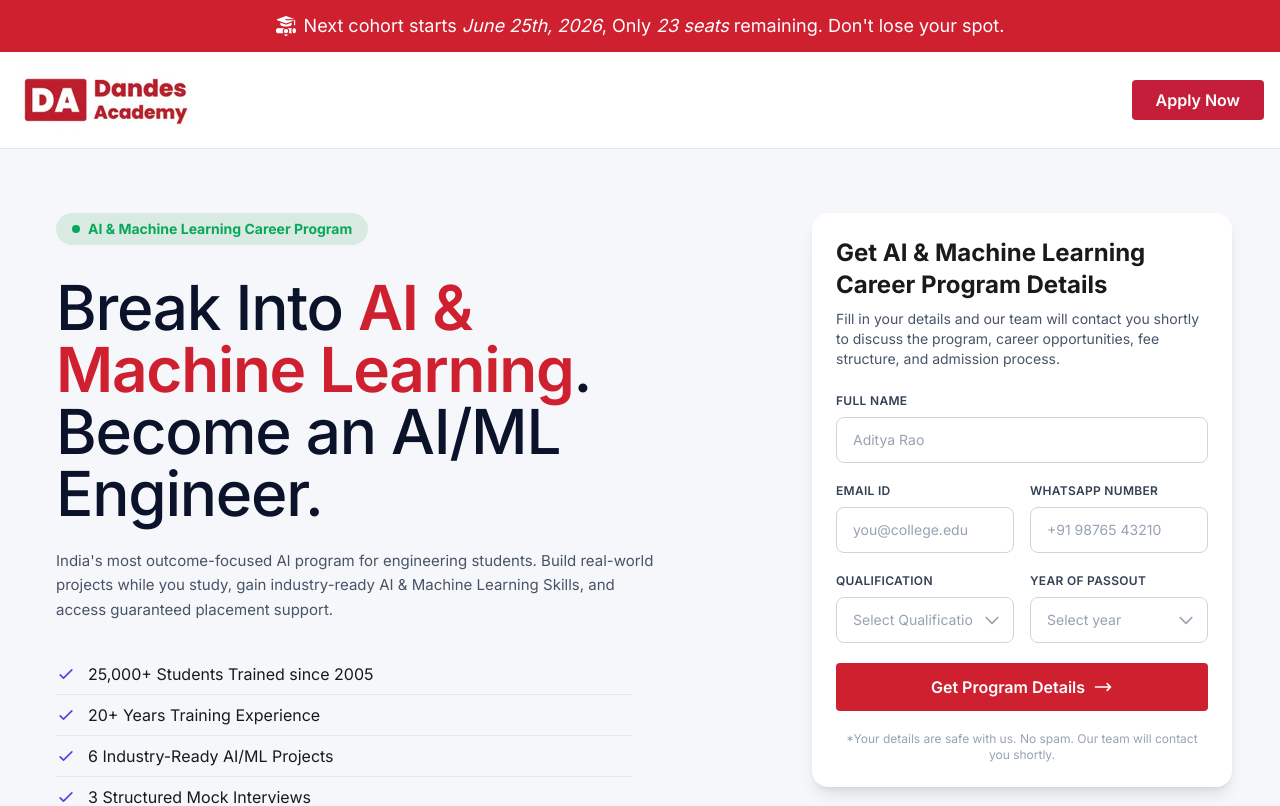
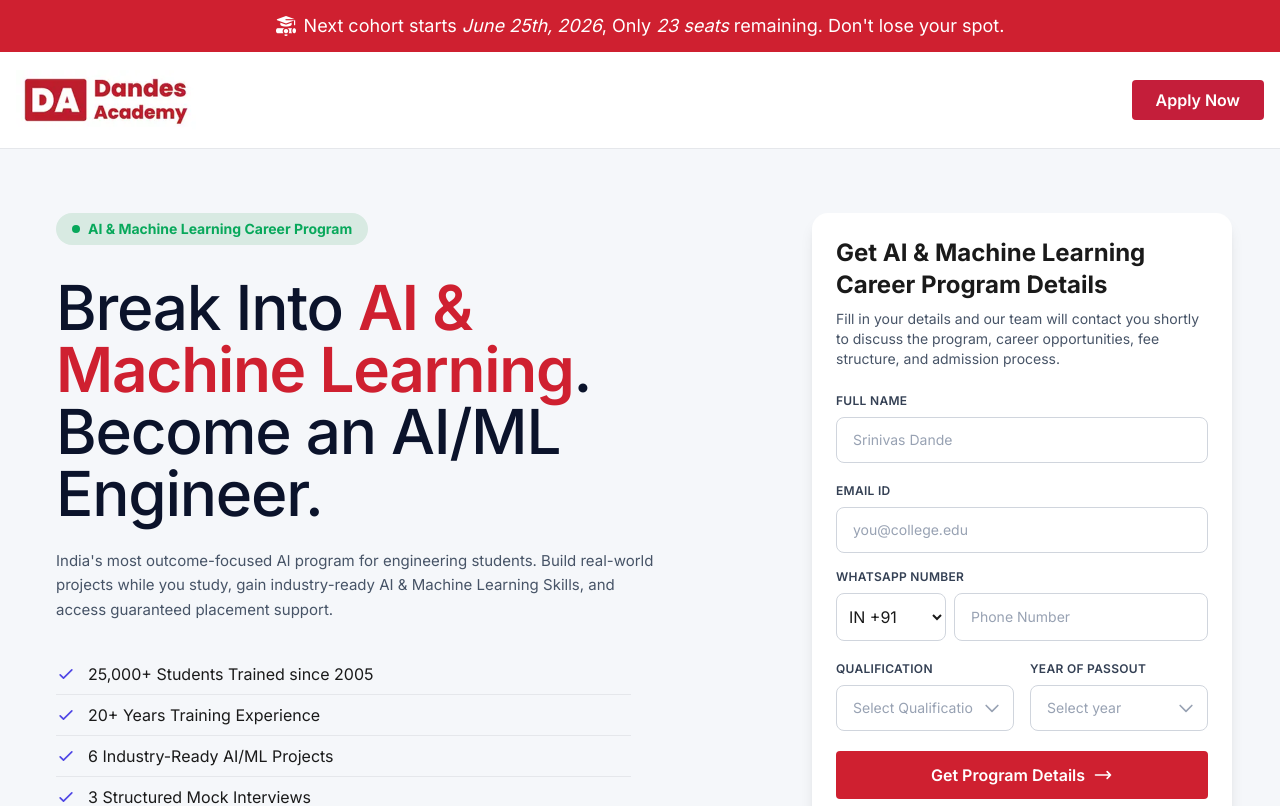
Before and after one commit to srinivas-dande/students-landing-page, a Next.js app: page / in a window 1280 px wide. Shown: the top 806 px of the page. Built offline with nearby package versions, Linux system fonts and the light colour scheme.

Commit message:
Country NO

```diff
--- a/package.json
+++ b/package.json
@@ -11,6 +11,7 @@
   },
   "dependencies": {
     "@prisma/client": "^6.15.0",
+    "libphonenumber-js": "^1.13.7",
     "next": "16.2.7",
     "nodemailer": "^8.0.10",
     "react": "19.2.4",
--- a/src/components/landing/HeroSection.jsx
+++ b/src/components/landing/HeroSection.jsx
@@ -1,5 +1,30 @@
 "use client";
 import { useState, useEffect } from "react";
+import { isValidPhoneNumber } from "libphonenumber-js";
+
+
+const countries = [
+  { code: "IN", dial: "+91" },
+  { code: "US", dial: "+1" },
+  { code: "CA", dial: "+1" },
+  { code: "GB", dial: "+44" },
+  { code: "AU", dial: "+61" },
+  { code: "AE", dial: "+971" },
+  { code: "SG", dial: "+65" },
+  { code: "DE", dial: "+49" },
+  { code: "FR", dial: "+33" },
+  { code: "NL", dial: "+31" },
+  { code: "IE", dial: "+353" },
+  { code: "NZ", dial: "+64" },
+  { code: "SA", dial: "+966" },
+  { code: "QA", dial: "+974" },
+  { code: "KW", dial: "+965" },
+  { code: "OM", dial: "+968" },
+  { code: "BH", dial: "+973" },
+  { code: "ZA", dial: "+27" },
+  { code: "MY", dial: "+60" },
+  { code: "JP", dial: "+81" },
+];
 
 export default function HeroSection() {
 
@@ -34,6 +59,8 @@ export default function HeroSection() {
   const [errors, setErrors] = useState({});
   const [loading, setLoading] = useState(false);
   const [successMessage, setSuccessMessage] = useState("");
+  const [countryCode, setCountryCode] = useState("+91");
+  const [phoneError, setPhoneError] = useState("");
 
   useEffect(() => {
     const params = new URLSearchParams(window.location.search);
@@ -74,8 +101,12 @@ export default function HeroSection() {
 
     if (!formData.whatsapp_number.trim()) {
       newErrors.whatsapp_number = "WhatsApp number is required";
-    } else if (!/^\d{10}$/.test(formData.whatsapp_number)) {
-      newErrors.whatsapp_number = "Enter a valid 10 digit number";
+    } else {
+      const fullPhone = `${countryCode}${formData.whatsapp_number}`;
+
+      if (!isValidPhoneNumber(fullPhone)) {
+        newErrors.whatsapp_number = "Enter a valid phone number";
+      }
     }
 
     if (!formData.year_of_passout) {
@@ -102,6 +133,11 @@ export default function HeroSection() {
       return;
     }
 
+    const payload = {
+      ...formData,
+      whatsapp_number: `${countryCode}${formData.whatsapp_number}`,
+    };
+
     try {
       setLoading(true);
       const response = await fetch("/api/student-lead", {
@@ -109,7 +145,7 @@ export default function HeroSection() {
         headers: {
           "Content-Type": "application/json",
         },
-        body: JSON.stringify(formData),
+        body: JSON.stringify(payload),
       });
 
       const result = await response.json();
@@ -233,7 +269,7 @@ export default function HeroSection() {
                     full_name: e.target.value,
                   })
                 }
-                placeholder="Aditya Rao"
+                placeholder="Srinivas Dande"
                 className="w-full px-4 py-3 border border-[#D0D5DD] rounded-lg text-[#1a1a1a] placeholder-[#98A2B3] text-sm focus:outline-none focus:ring-2 focus:ring-[#CF2030] focus:border-transparent"
               />
               {errors.full_name && (
@@ -244,7 +280,7 @@ export default function HeroSection() {
             </div>
 
             {/* WhatsApp and Email Row */}
-            <div className="grid grid-cols-1 md:grid-cols-2 gap-4">
+            <div className="space-y-4">
               <div>
                 <label className="block text-[#344054] text-xs font-semibold mb-2 uppercase tracking-wide">
                   Email ID
@@ -269,26 +305,48 @@ export default function HeroSection() {
               </div>
 
               <div>
+
+                <div>
   <label className="block text-[#344054] text-xs font-semibold mb-2 uppercase tracking-wide">
     WhatsApp Number
   </label>
+
+  <div className="flex gap-2 w-full">
+    <select
+      value={countryCode}
+      onChange={(e) => setCountryCode(e.target.value)}
+      className="w-[110px] shrink-0 border border-[#D0D5DD] rounded-lg px-2 py-3 bg-white text-[#1a1a1a]"
+    >
+      {countries.map((country) => (
+        <option key={country.code} value={country.dial}>
+          {country.code} {country.dial}
+        </option>
+      ))}
+    </select>
+
     <input
       type="tel"
       value={formData.whatsapp_number}
-                  onChange={(e) =>
+      onChange={(e) => {
+        setPhoneError("");
+
         setFormData({
           ...formData,
-                      whatsapp_number: e.target.value,
-                    })
-                  }
-                  placeholder="+91 98765 43210"
-                  className="w-full px-4 py-3 border border-[#D0D5DD] rounded-lg text-[#1a1a1a] placeholder-[#98A2B3] text-sm focus:outline-none focus:ring-2 focus:ring-[#CF2030] focus:border-transparent"
+          whatsapp_number: e.target.value.replace(/\D/g, ""),
+        });
+      }}
+      placeholder="Phone Number"
+      className="min-w-0 flex-1 px-4 py-3 border border-[#D0D5DD] rounded-lg text-[#1a1a1a] placeholder-[#98A2B3] text-sm focus:outline-none focus:ring-2 focus:ring-[#CF2030] focus:border-transparent"
     />
-                {errors.whatsapp_number && (
+  </div>
+
+  {(errors.whatsapp_number || phoneError) && (
     <p className="text-red-500 text-xs mt-1">
-                    {errors.whatsapp_number}
+      {errors.whatsapp_number || phoneError}
     </p>
   )}
+</div>
+
               </div>
             </div>
 
```
Also changed, not shown: 1 other file (tests, documents, lock files or other folders). Lines whose indentation alone changed are shown as unchanged.
